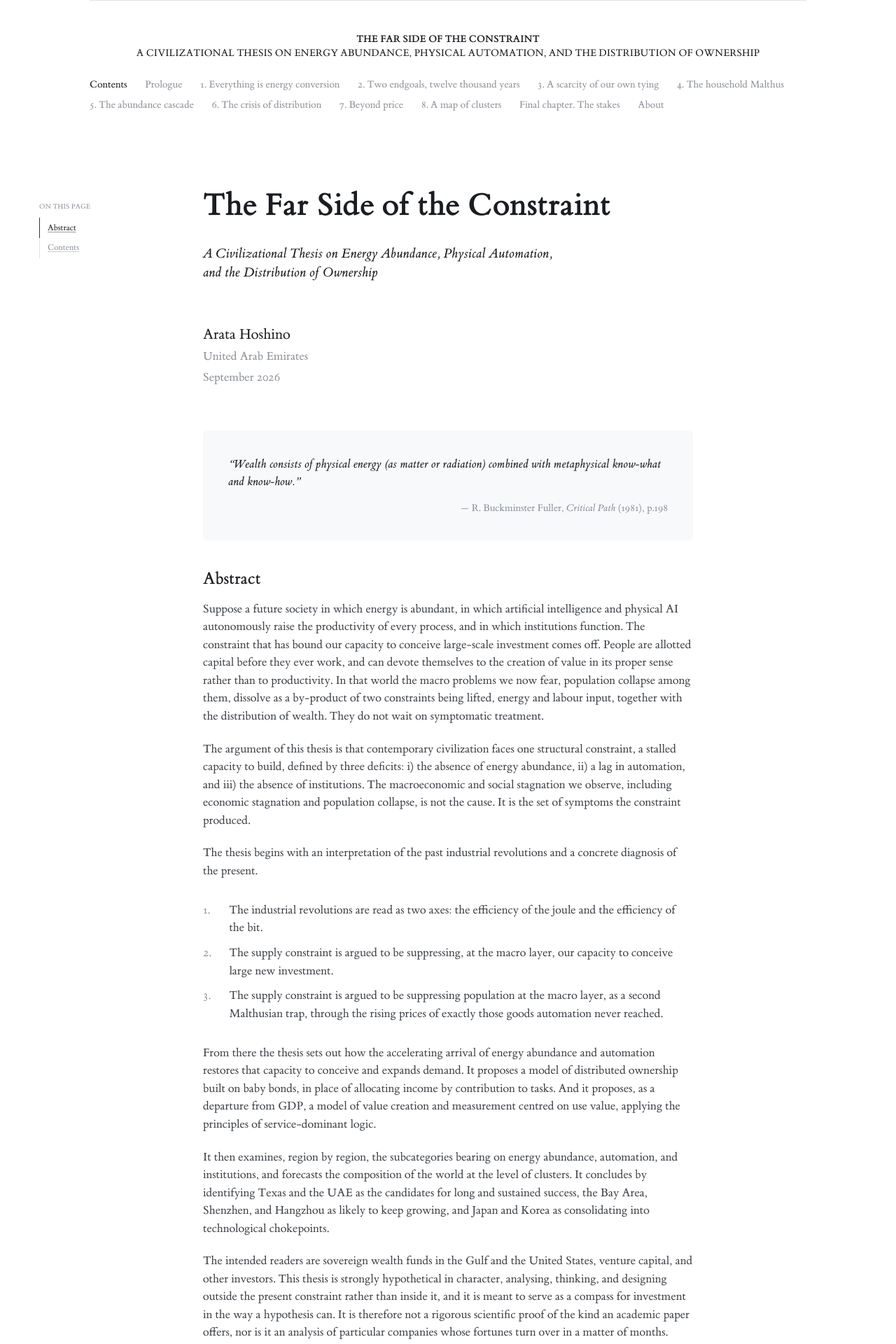
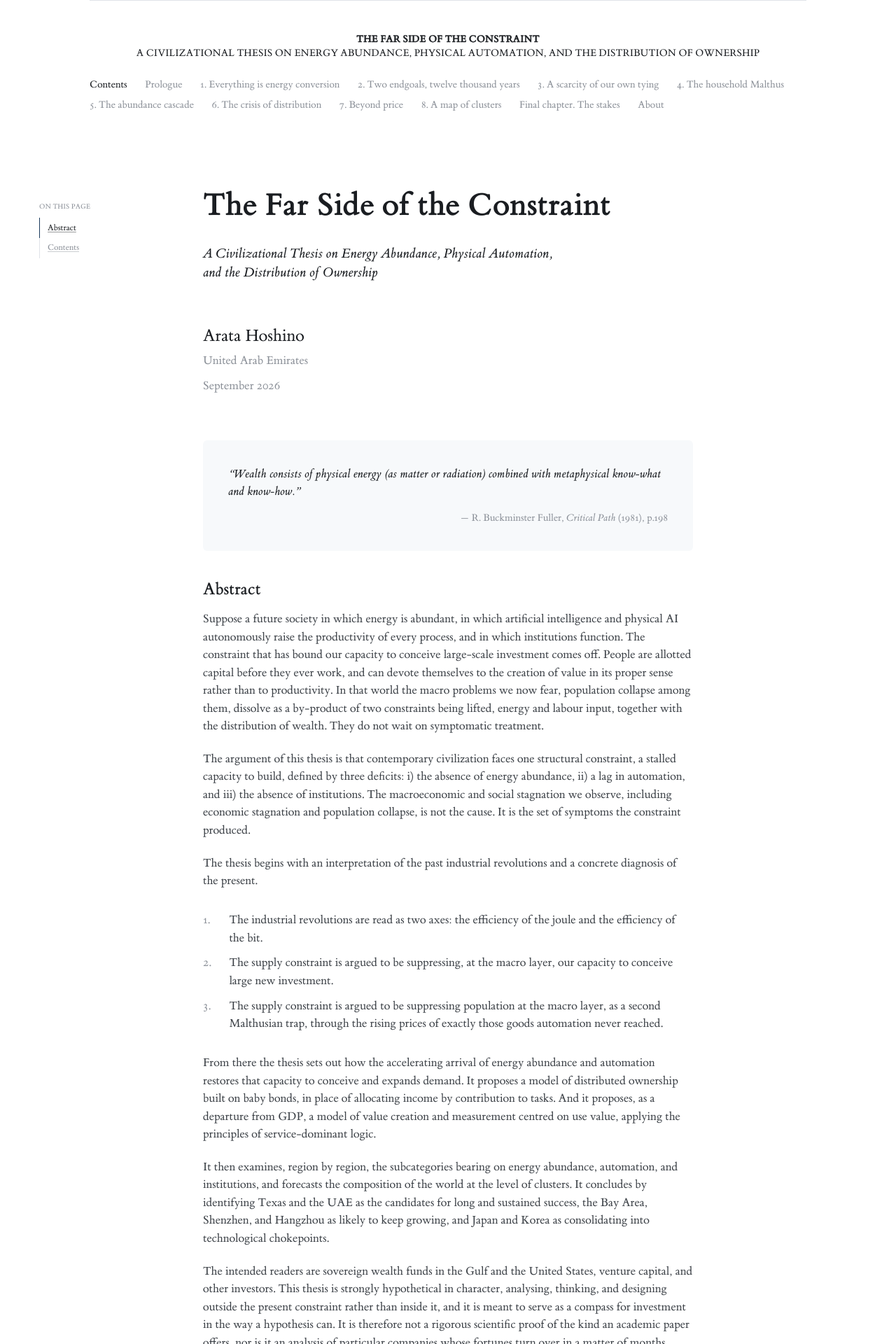
Before and after one commit to arata-hoshino/arata-hoshino.github.io, a Jekyll site: the page built from index.md, in a window 1280 px wide. Shown: the top 1920 px of the page at 70% size. Built offline with Jekyll 4.4.1, drawn with Linux system fonts in a browser that asks for light colours.

Commit message:
Weight the running head, and set the name larger on a longer leading
The face stops at 700, so the last of the running head's weight is
painted on with a hairline stroke. On the title page the name comes up
to 1.45em and the three lines of the block take a 2.2rem leading.

Co-Authored-By: Claude Opus 5 (1M context) <noreply@anthropic.com>

```diff
--- a/assets/css/style.css
+++ b/assets/css/style.css
@@ -189,6 +189,8 @@ main {
   display: block;
   color: var(--ink);
   font-weight: 700;
+  /* the face stops at 700, so the last bit of weight is painted on */
+  -webkit-text-stroke: 0.35px currentColor;
   text-decoration: none;
 }
 
@@ -483,7 +485,7 @@ main {
 .author-name {
   margin: 0;
   color: var(--ink);
-  font-size: 1.25em;
+  font-size: 1.45em;
 }
 
 .author-role {
@@ -495,7 +497,7 @@ main {
 /* name, place and date are one block: a fixed leading keeps the three
    lines evenly spaced even though the name is set larger */
 .author {
-  line-height: 1.9rem;
+  line-height: 2.2rem;
 }
 
 .author + .author {
@@ -506,7 +508,7 @@ main {
   margin: 0;
   color: var(--muted);
   font-size: 1em;
-  line-height: 1.9rem;   /* the third line of the block above it */
+  line-height: 2.2rem;   /* the third line of the block above it */
 }
 
 /* the title page sets the title at full size, over an italic subtitle */
```
